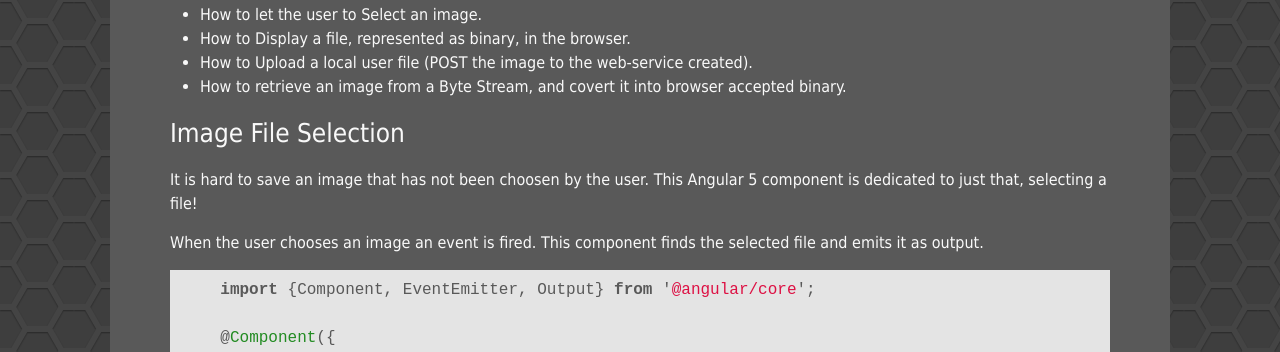
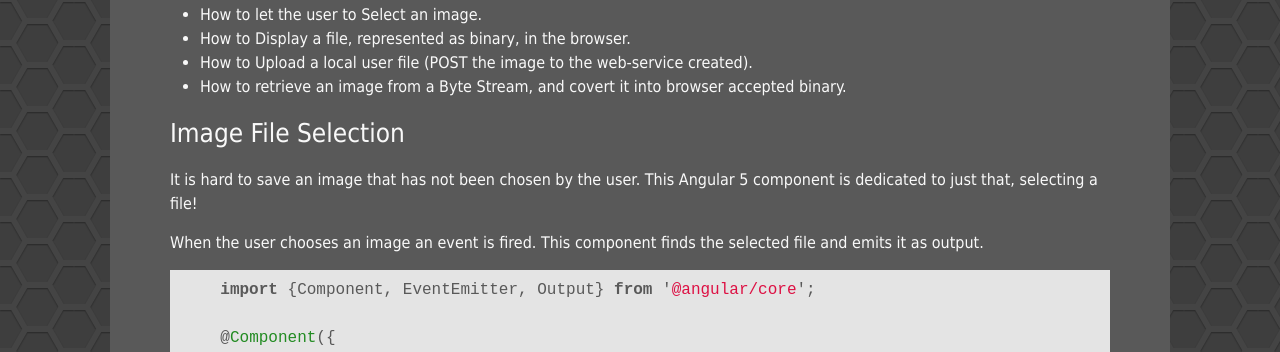
Before and after one commit to Unthrottled/blog, a Jekyll site: the page built from _posts/2017-12-14-Reactive-Mongo-Image-Persistence.md, in a window 1280 px wide and 900 px high, scrolled down 11241 px. Shown: the part 90-442 px from the top of the window. Built offline with Jekyll 4.4.1, drawn with Linux system fonts in a browser that asks for light colours; part of the change alters nothing that is shown.

```diff
--- a/_posts/2017-12-14-Reactive-Mongo-Image-Persistence.md
+++ b/_posts/2017-12-14-Reactive-Mongo-Image-Persistence.md
@@ -50,7 +50,7 @@ Spring Boot is an awesome framework, the following will show you how to create a
 One of the things that will be needed is a REST API that will allow our frontend to persist images.
 The following REST controller is a WebFlux API that exposes a simple CRUD interface using `Mono` and `Flux`.
 
-[Link To File](https://github.com/cyclic-reference/mongo-images/blob/master/web-service/src/main/java/io/acari/images/LandingRestController.java)
+[Link To File](https://github.com/cyclic-reference/mongo-images/blob/master/web-service/src/main/java/io/acari/images/rest/RouterComponent.java)
 {% highlight java %}
     //...
     @Component
@@ -101,7 +101,7 @@ However fast and easy solution was to create a `ByteArrayOutputStream` and just
 When dealing with larger files, it may be more useful to stream information off to the client, to prevent the need for a whole lot of working memory.
 
 
-[Link to File](https://github.com/cyclic-reference/mongo-images/blob/master/web-service/src/main/java/io/acari/images/ImageHandler.java)
+[Link to File](https://github.com/cyclic-reference/mongo-images/blob/master/web-service/src/main/java/io/acari/images/handler/ImageHandler.java)
 
 {% highlight java %}
 
@@ -375,7 +375,7 @@ Which will be mentioned soon enough!
 While the Mongo client is never directly used in the code mentioned above, it is used transitively by the GridFSBucket.
 The reactive GridFSBucket is provided as a Spring Bean in this configuration component as well.
 
-[Link to File](https://github.com/cyclic-reference/mongo-images/blob/master/web-service/src/main/java/io/acari/images/MongoConfig.java)
+[Link to File](https://github.com/cyclic-reference/mongo-images/blob/master/web-service/src/main/java/io/acari/images/configuration/MongoConfig.java)
 {% highlight java %}
 
     //....
@@ -427,7 +427,7 @@ The reactive GridFSBucket is provided as a Spring Bean in this configuration com
 
 This configuration component is necessary to use WebFlux.
 
-[Link To File](https://github.com/cyclic-reference/mongo-images/blob/master/web-service/src/main/java/io/acari/images/WebConfig.java)
+[Link To File](https://github.com/cyclic-reference/mongo-images/blob/master/web-service/src/main/java/io/acari/images/configuration/WebConfig.java)
 
 {% highlight java %}
 
@@ -478,7 +478,7 @@ The following will be covered:
 
 ### Image File Selection
 
-It is hard to save an image that has not been choosen by the user.
+It is hard to save an image that has not been chosen by the user.
 This Angular 5 component is dedicated to just that, selecting a file!
 
 When the user chooses an image an event is fired.
```
